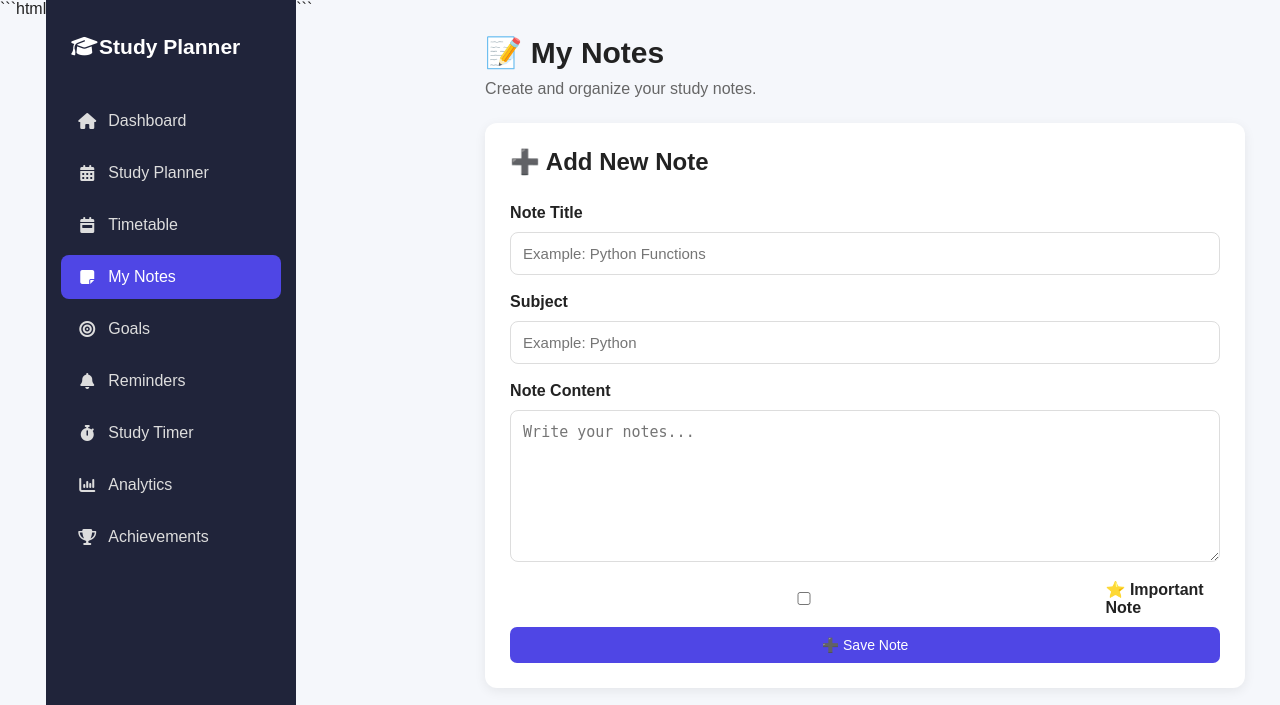
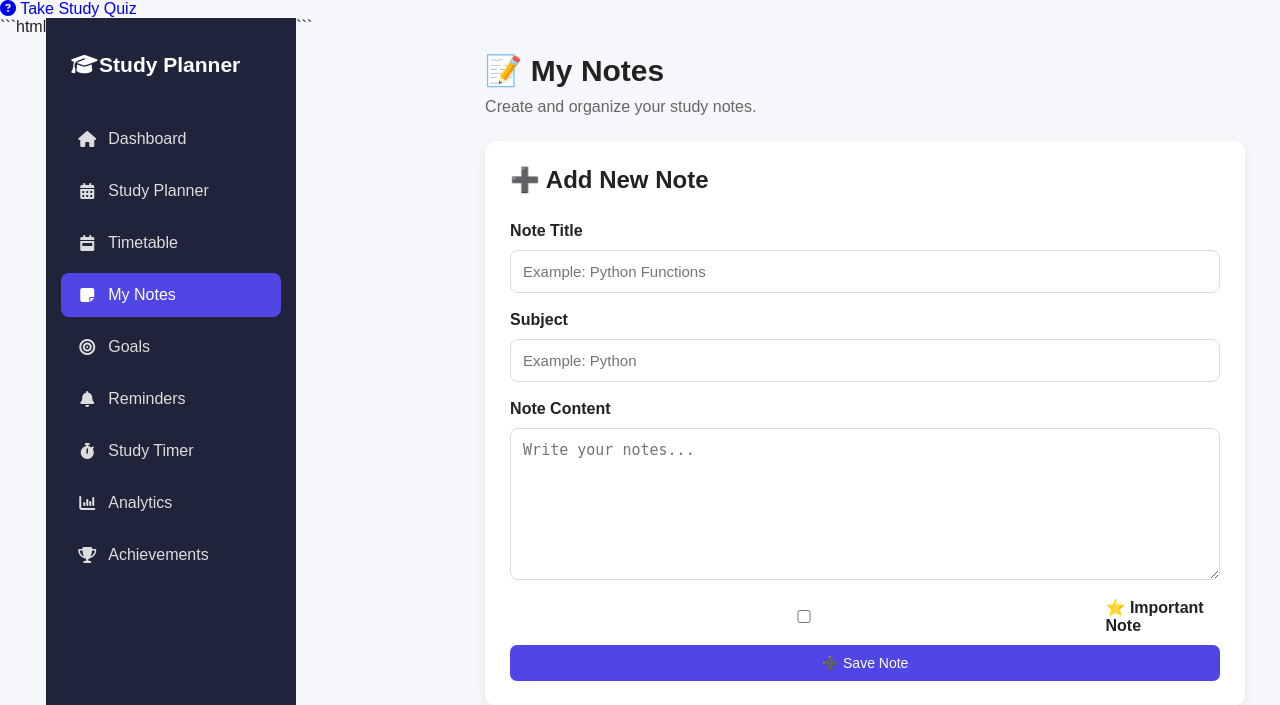
Before and after one commit to Shrutiry/student-study-planner, a Flask app: page /notes in a window 1280 px wide. Shown: the top 705 px of the page. Run offline with Flask 3, Linux system fonts and the light colour scheme; a user stored in the database is signed in; data comes from the database, SQL or seed files in the repository.

Commit message:
Add quiz button to notes page
Added a button to take a study quiz in notes.html.

```diff
--- a/templates/notes.html
+++ b/templates/notes.html
@@ -9,6 +9,12 @@
           content="width=device-width, initial-scale=1.0">
 
     <title>My Notes</title>
+
+<a href="{{ url_for('notes_quiz') }}" class="btn-add">
+    <i class="fa-solid fa-circle-question"></i>
+    Take Study Quiz
+</a>
+
 
     <link rel="stylesheet"
           href="{{ url_for('static', filename='style.css') }}">
```
